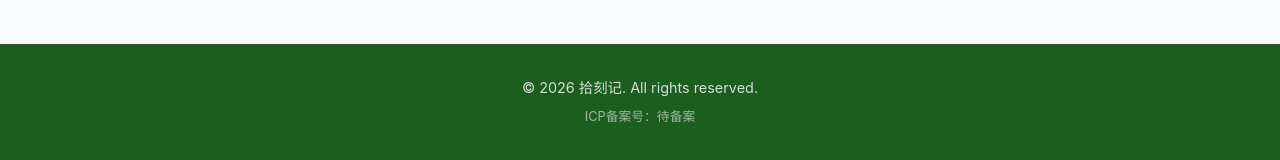
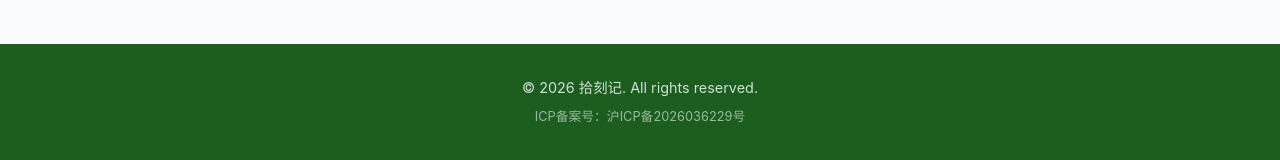
Before and after one commit to ycynb666/shikeji, a Flask app: template templates/base.html in a window 1280 px wide. Shown: the part 640-800 px from the top of the page. Run offline with Flask 3, Linux system fonts and the light colour scheme; the template is opened without the code that fills it, so the values that code supplies are empty.

Commit message:
Update ???

```diff
--- a/templates/base.html
+++ b/templates/base.html
@@ -23,7 +23,7 @@
     <footer class="footer">
         <div class="container">
             <p>&copy; 2026 拾刻记. All rights reserved.</p>
-            <p class="icp">ICP备案号：待备案</p>
+            <p class="icp">ICP备案号：沪ICP备2026036229号</p>
         </div>
     </footer>
 </body>
```
